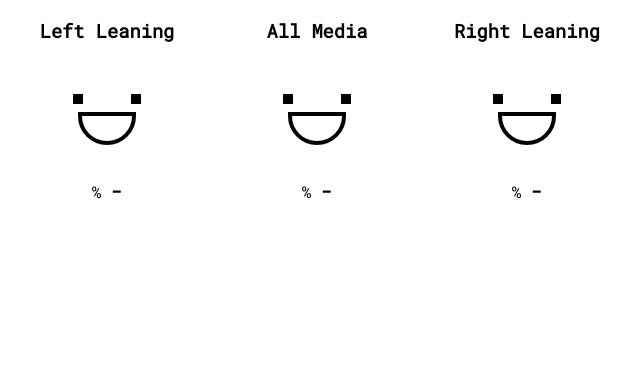
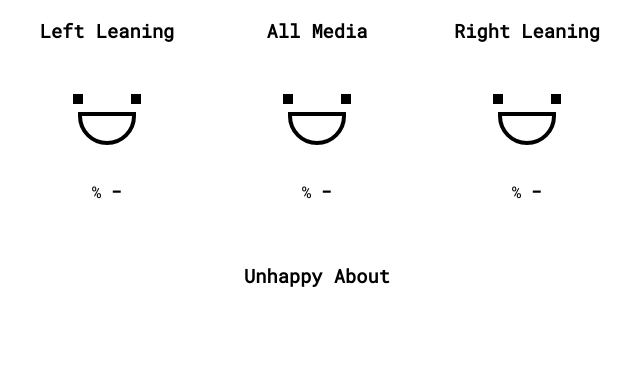
Before and after one commit to mrhaffner/in_the_news, a Flask app: template flask_app/templates/sentiment/index.html in a window 1280 px wide. Shown: the part 280-648 px from the top of the page, without its empty margins (323-963 px from the left). Run offline with Flask 2, Linux system fonts and the light colour scheme; the template is opened without the code that fills it, so the values that code supplies are empty.

Commit message:
feat: flask app now displays unhappy words

```diff
--- a/flask_app/routes.py
+++ b/flask_app/routes.py
@@ -1,7 +1,7 @@
 
 from flask import Blueprint
 from flask import render_template
-from flask_app.utilities.home import get_second_latest_sentiment, get_moods_from_sentiment, float_dict_to_percent, get_sentiment_trend
+from flask_app.utilities.home import get_second_latest_sentiment, get_moods_from_sentiment, float_dict_to_percent, get_sentiment_trend, get_unhappy_words
 
 
 bp = Blueprint("sentiment", __name__)
@@ -13,5 +13,6 @@
     moods = get_moods_from_sentiment(sentiments[0])
     perc_sentiment = float_dict_to_percent(sentiments[0])
     trend = get_sentiment_trend(sentiments)
+    words = get_unhappy_words()
 
-    return render_template("sentiment/index.html", sentiment=perc_sentiment, moods=moods, trend=trend)
+    return render_template("sentiment/index.html", sentiment=perc_sentiment, moods=moods, trend=trend, words=words)
--- a/flask_app/static/style.css
+++ b/flask_app/static/style.css
@@ -5,6 +5,20 @@
 header {
   margin-top: 100px;
   text-align: center;
+}
+
+ul {
+  padding-inline-start: 0px;
+}
+
+li {
+  list-style-type: none;
+  text-align: left;
+}
+
+.subheader {
+  text-align: center;
+  margin-top: 60px;
 }
 
 .meter-wrapper {
@@ -35,17 +49,20 @@
   background: #00d903;
 }
 
-.main {
+.sentiment-wrapper {
   display: flex;
   justify-content: center;
 }
 
 .sentiment-container {
-  margin-top: 120px;
   width: 600px;
   display: flex;
   justify-content: space-between;
   text-align: center;
+}
+
+.content-spacer {
+  margin-top: 120px;
 }
 
 .face {
@@ -141,3 +158,9 @@
 .down {
   color: #fe0000;
 }
+
+.word-container {
+  width: 180px;
+  display: flex;
+  justify-content: center;
+}
--- a/flask_app/templates/sentiment/index.html
+++ b/flask_app/templates/sentiment/index.html
@@ -9,6 +9,7 @@
   <div class="meter"></div>
 </div>
 {% endblock %} {% block content %}
+<div class="sentiment-wrapper content-spacer">
   <div class="sentiment-container">
     <div>
       <h3>Left Leaning</h3>
@@ -29,4 +30,32 @@
       {{ direction(trend['right']) }}
     </div>
   </div>
+</div>
+<h3 class="subheader">Unhappy About</h3>
+<div class="sentiment-wrapper">
+  <div class="sentiment-container">
+    <div class="word-container">
+      <ul>
+        <li>{{ words['left_word_1'] }}</li>
+        <li>{{ words['left_word_2'] }}</li>
+        <li>{{ words['left_word_3'] }}</li>
+      </ul>
+    </div>
+    <div class="word-container">
+      <ul>
+        <li>{{ words['all_word_1'] }}</li>
+        <li>{{ words['all_word_2'] }}</li>
+        <li>{{ words['all_word_3'] }}</li>
+      </ul>
+    </div>
+    <div class="word-container">
+      <ul>
+        <li>{{ words['right_word_1'] }}</li>
+        <li>{{ words['right_word_2'] }}</li>
+        <li>{{ words['right_word_3'] }}</li>
+      </ul>
+    </div>
+  </div>
+</div>
+
 {% endblock %}
```
Also changed, not shown: flask_app/utilities/home.py (+18 -2 lines). Lines whose indentation alone changed are shown as unchanged.
